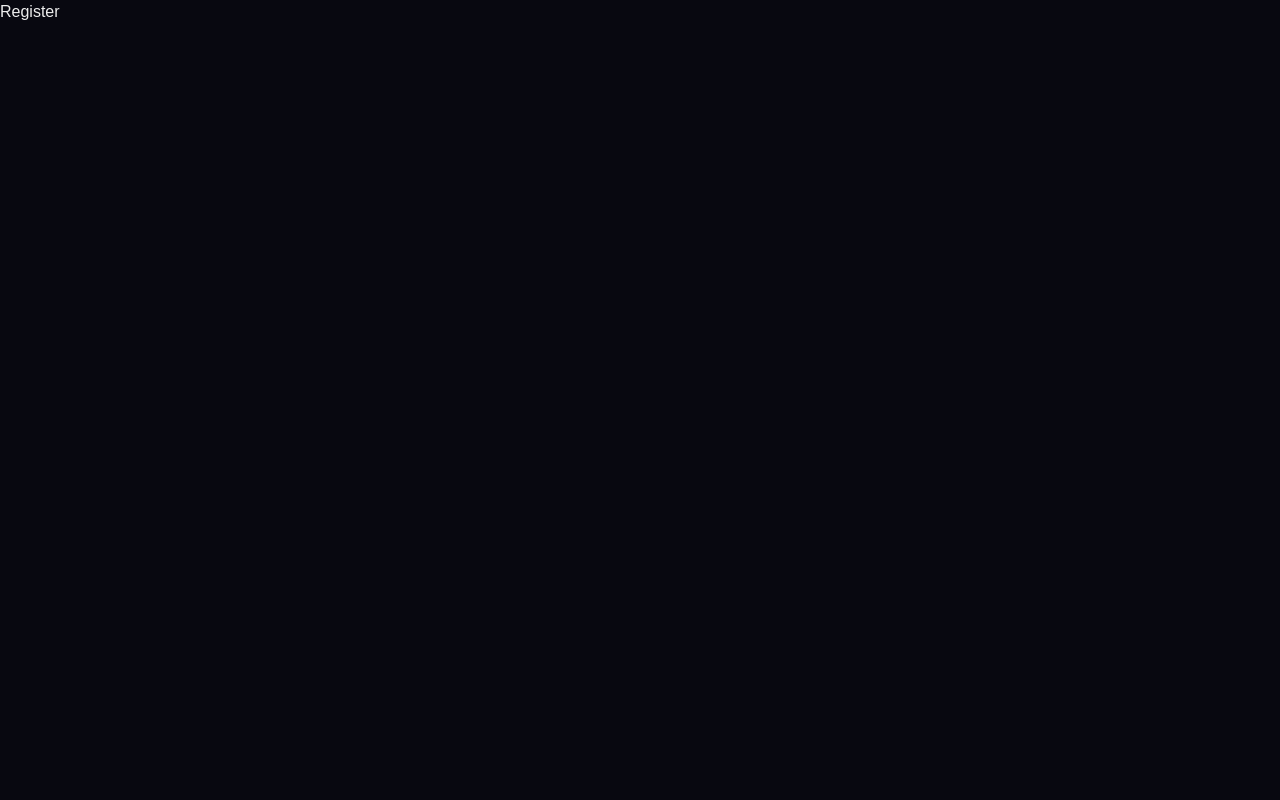
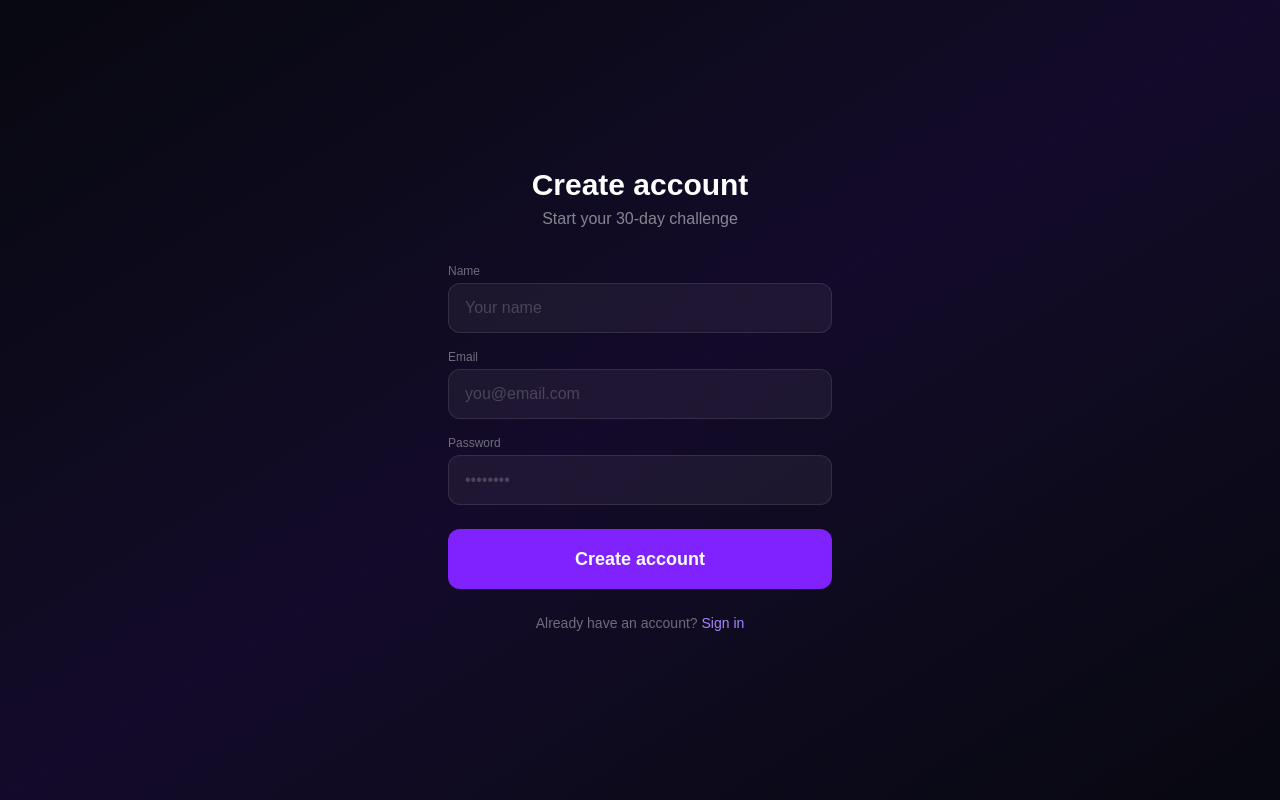
Before and after one commit to vicko87/BetterMonth, a Next.js app: page /register in a window 1280 px wide. Built offline with nearby package versions, Linux system fonts and the light colour scheme.

Commit message:
create login register

```diff
--- a/src/app/(auth)/login/page.tsx
+++ b/src/app/(auth)/login/page.tsx
@@ -1,3 +1,44 @@
+'use client'
+
+import Link from "next/link"
+import { Button } from "@/components/ui/Button"
+
+
+
 export default function LoginPage() {
-  return <div><h1>Login</h1></div>
+  return (
+     <div className="flex min-h-screen flex-col items-center justify-center bg-linear-to-br from-[#080810] via-violet-950/30 to-[#080810] p-6">
+      <div className="w-full max-w-sm">
+        <div className="mb-8 text-center">
+          <h1 className="text-3xl font-bold text-white mb-1">Welcome back</h1>
+          <p className="text-white/50">Sign in to BetterMonth</p>
+        </div>
+
+        <form className="flex flex-col gap-4">
+          <div>
+            <label className="text-xs text-white/40 mb-1 block">Email</label>
+            <input
+              type="email"
+              placeholder="you@email.com"
+              className="w-full rounded-xl bg-white/5 border border-white/10 px-4 py-3 text-white placeholder-white/20 outline-none focus:border-violet-500 transition-colors"
+            />
+          </div>
+          <div>
+            <label className="text-xs text-white/40 mb-1 block">Password</label>
+            <input
+              type="password"
+              placeholder="••••••••"
+              className="w-full rounded-xl bg-white/5 border border-white/10 px-4 py-3 text-white placeholder-white/20 outline-none focus:border-violet-500 transition-colors"
+            />
+          </div>
+          <Button size="lg" className="w-full mt-2">Sign in</Button>
+        </form>
+
+        <p className="mt-6 text-center text-sm text-white/40">
+          Don&apos;t have an account?{' '}
+          <Link href="/register" className="text-violet-400 hover:underline">Sign up</Link>
+        </p>
+      </div>
+    </div>
+  )
 }
--- a/src/app/(auth)/register/page.tsx
+++ b/src/app/(auth)/register/page.tsx
@@ -1,3 +1,51 @@
+'use client'
+
+import Link from "next/link"
+import { Button } from "@/components/ui/Button"
+
+
 export default function RegisterPage() {
-  return <div><h1>Register</h1></div>
+  return (
+    <div className="flex min-h-screen flex-col items-center justify-center bg-linear-to-br from-[#080810] via-violet-950/30 to-[#080810] p-6">
+      <div className="w-full max-w-sm">
+        <div className="mb-8 text-center">
+          <h1 className="text-3xl font-bold text-white mb-1">Create account</h1>
+          <p className="text-white/50">Start your 30-day challenge</p>
+        </div>
+
+        <form className="flex flex-col gap-4">
+          <div>
+            <label className="text-xs text-white/40 mb-1 block">Name</label>
+            <input
+              type="text"
+              placeholder="Your name"
+              className="w-full rounded-xl bg-white/5 border border-white/10 px-4 py-3 text-white placeholder-white/20 outline-none focus:border-violet-500 transition-colors"
+            />
+          </div>
+          <div>
+            <label className="text-xs text-white/40 mb-1 block">Email</label>
+            <input
+              type="email"
+              placeholder="you@email.com"
+              className="w-full rounded-xl bg-white/5 border border-white/10 px-4 py-3 text-white placeholder-white/20 outline-none focus:border-violet-500 transition-colors"
+            />
+          </div>
+          <div>
+            <label className="text-xs text-white/40 mb-1 block">Password</label>
+            <input
+              type="password"
+              placeholder="••••••••"
+              className="w-full rounded-xl bg-white/5 border border-white/10 px-4 py-3 text-white placeholder-white/20 outline-none focus:border-violet-500 transition-colors"
+            />
+          </div>
+          <Button size="lg" className="w-full mt-2">Create account</Button>
+        </form>
+
+        <p className="mt-6 text-center text-sm text-white/40">
+          Already have an account?{' '}
+          <Link href="/login" className="text-violet-400 hover:underline">Sign in</Link>
+        </p>
+      </div>
+    </div>
+  )
 }
```
